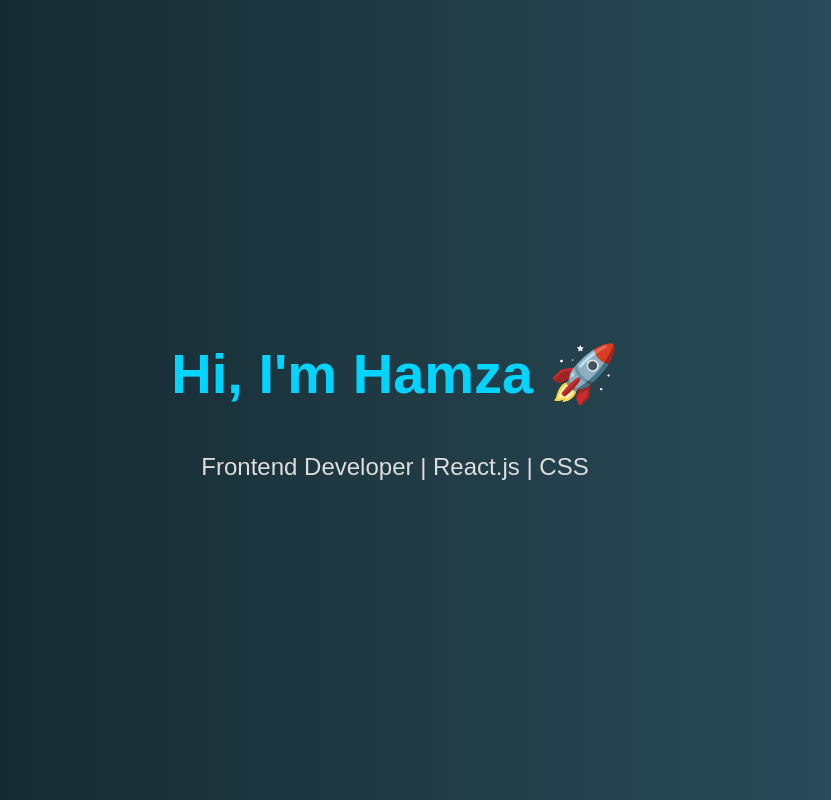
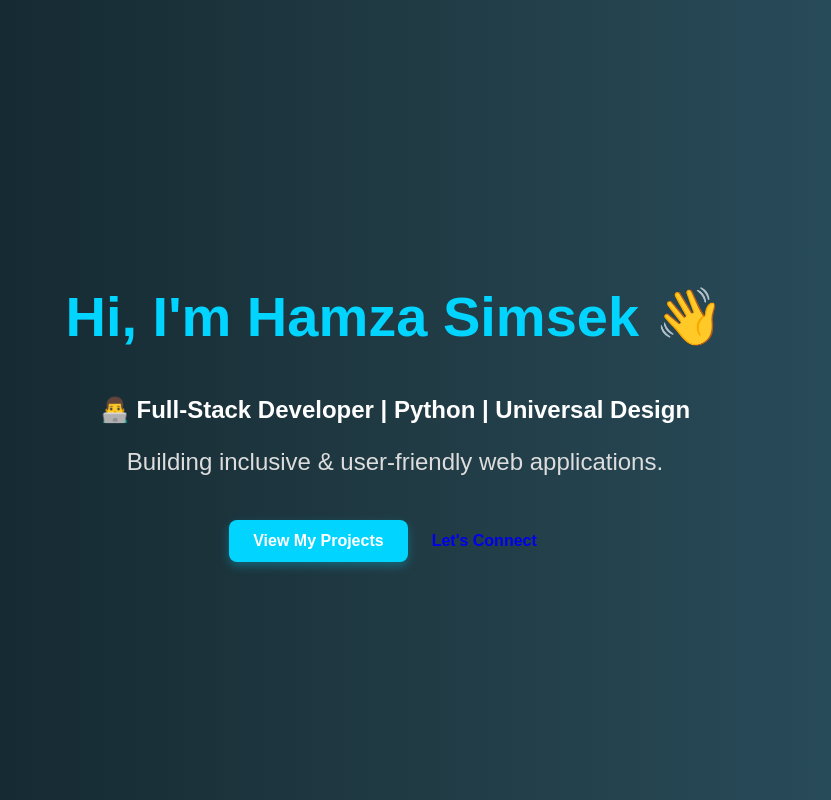
Before and after one commit to hamzas4011/personal-website, a React (Vite) app: page / in a window 1280 px wide. Shown: the whole page, without its empty margins (245-1076 px from the left). Built offline with nearby package versions, Linux system fonts and the light colour scheme.

Commit message:
new intro

```diff
--- a/src/components/Intro.jsx
+++ b/src/components/Intro.jsx
@@ -1,15 +1,19 @@
 import React from "react";
 import "../App.css";
 
-function Intro() {
+export default function Intro() {
   return (
     <section id="intro" className="intro">
       <div className="intro-content">
-        <h1>Hi, I'm Hamza 🚀</h1>
-        <p>Frontend Developer | React.js | CSS</p>
+        <h1>Hi, I'm Hamza Simsek 👋</h1>
+        <h2>👨‍💻 Full-Stack Developer | Python | Universal Design</h2>
+        <p>Building inclusive & user-friendly web applications.</p>
+
+        <div className="intro-buttons">
+          <a href="#projects" className="button primary-btn">View My Projects</a>
+          <a href="#contact" className="button secondary-btn">Let's Connect</a>
+        </div>
       </div>
     </section>
   );
 }
-
-export default Intro;
```
